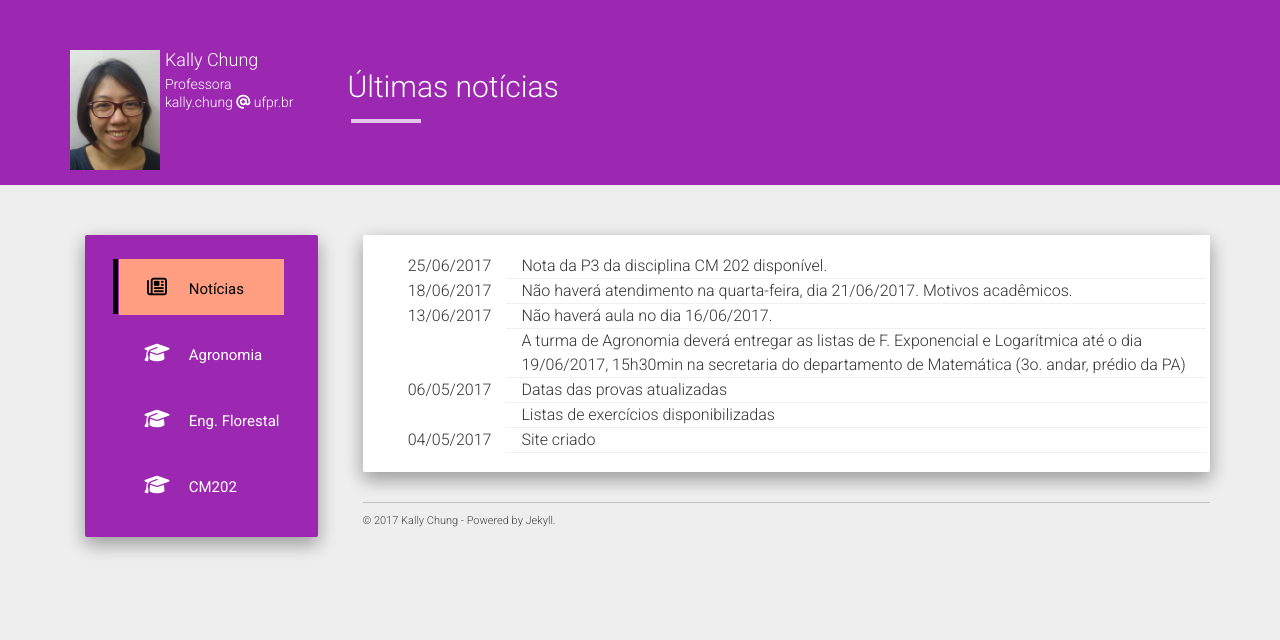
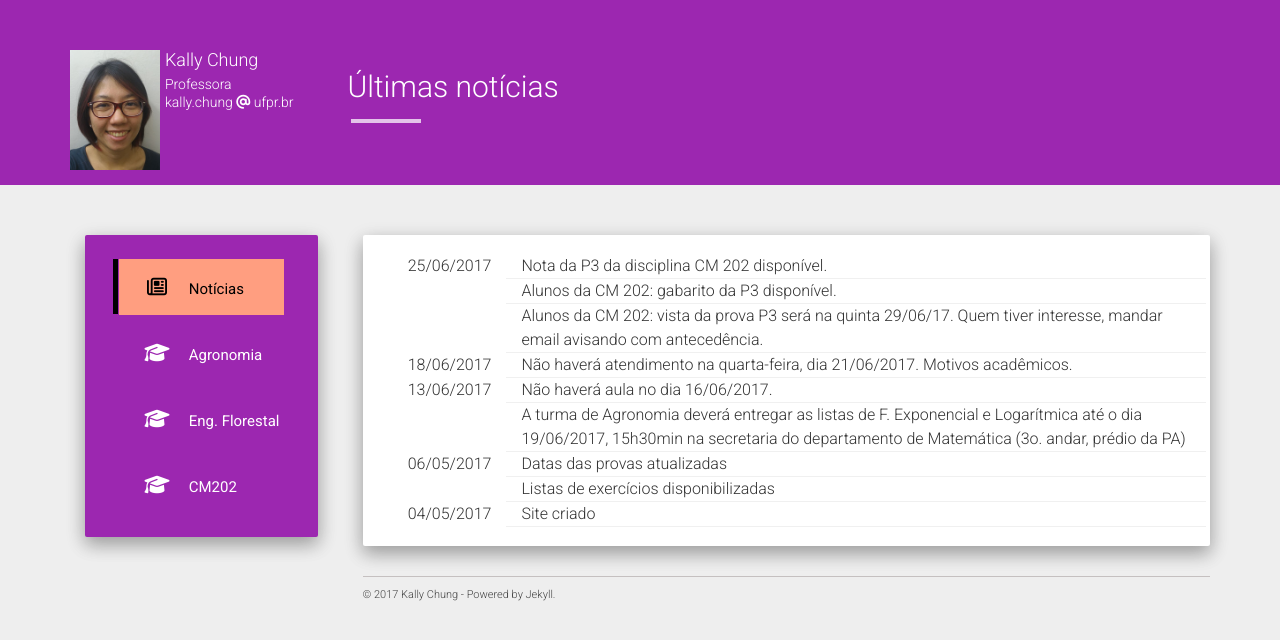
Before and after one commit to chunggnuhc/chunggnuhc.github.io, a Jekyll site: the page built from index.html, in a window 1280 px wide. Shown: the top 640 px of the page. Built offline with Jekyll 4.4.1, drawn with Linux system fonts in a browser that asks for light colours; nearby versions of some CDN libraries.

Commit message:
Notícias da vista da prova P3 de CM 202

```diff
--- a/_data/noticias.yml
+++ b/_data/noticias.yml
@@ -1,3 +1,7 @@
+- data: 2017-06-25
+  noticia: "Alunos da CM 202: vista da prova P3 será na quinta 29/06/17. Quem tiver interesse, mandar email avisando com antecedência."
+- data: 2017-06-25
+  noticia: "Alunos da CM 202: gabarito da P3 disponível."
 - data: 2017-06-25
   noticia: "Nota da P3 da disciplina CM 202 disponível."
 - data: 2017-06-18
```
